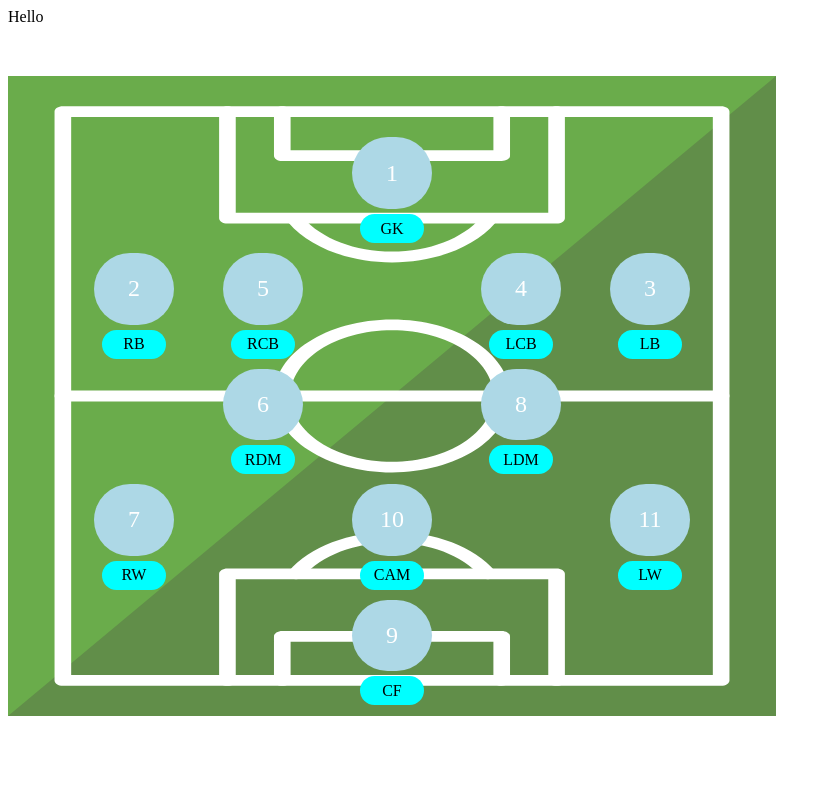
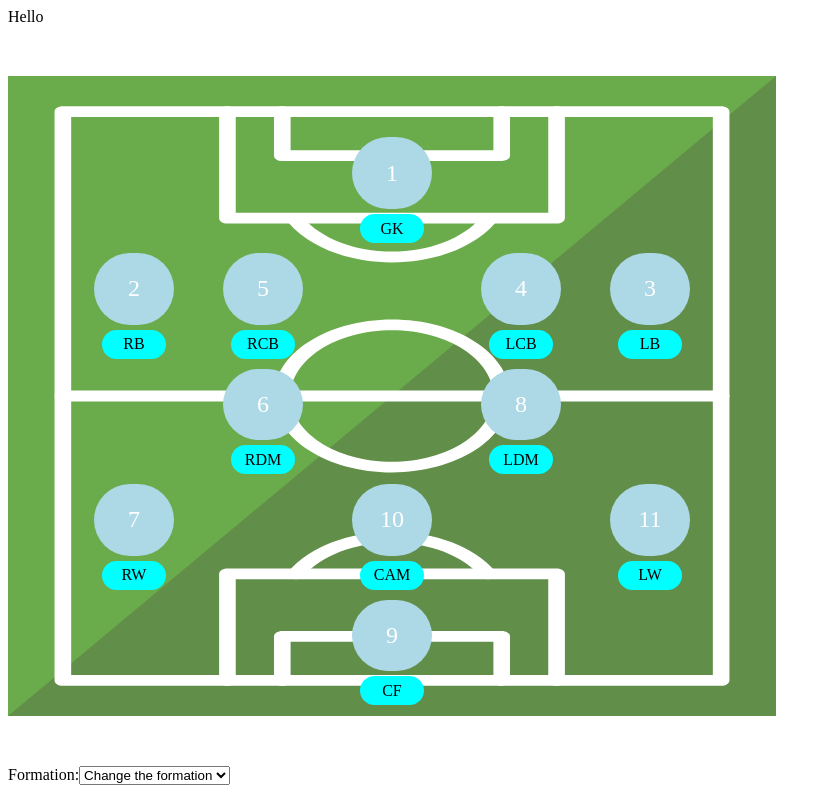
Before and after one commit to KiriraJames/squad-builder, a React (Create React App) app: page / in a window 1280 px wide. Shown: the whole page, without its empty margins (0-831 px from the left). Built offline with nearby package versions, Linux system fonts and the light colour scheme.

Commit message:
Implemented changing formations.

```diff
--- a/src/App.js
+++ b/src/App.js
@@ -10,35 +10,66 @@ class App extends React.Component {
   constructor(props) {
     super(props);
     this.state = {
+      loading: true,
+
       formation: '4-5-1',
-      formationPositions: {},
+      // formationPositions: {},
+
+      choosePlayer: false,
+      selectedPlayer: null,
       selectedPosition: null,
     }
+
+    this.changeFormation = this.changeFormation.bind(this)
+
   }
 
 
-  setFormationPositions() {
+  // setFormationPositions() {
+
+  //   if ( ! Formations.hasOwnProperty( this.state.formation )) {
+  //     console.log('oops')
+  //     return
+  //   }
+
+  //   console.log('here')
+  //   this.setState({
+  //     formationPositions: Formations[this.state.formation].formationPositions
+  //   })
+
+  // }
+
+
+  getFormationPositions() {
 
     if ( ! Formations.hasOwnProperty( this.state.formation )) {
-      return
+      return {}
     }
 
-    this.setState({
-      formationPositions: Formations[this.state.formation].formationPositions
-    })
+    return Formations[this.state.formation].formationPositions
 
   }
 
 
 
-  changeFormation(){
+  changeFormation(e) {
+
+    if( ! e.target.value ) {
+      return
+    }
+
+    this.setState({
+      formation: e.target.value
+    })
+
+    // this.setFormationPositions()
 
   }
 
 
 
   componentDidMount() {
-    this.setFormationPositions();
+    // this.setFormationPositions();
   }
 
 
@@ -49,12 +80,14 @@ class App extends React.Component {
         Hello
 
         <FootballPitch
-          formationPositions={this.state.formationPositions}
+          formationPositions={ this.getFormationPositions() }
         />
 
-        {/* <InfoCard
-          onFormationChange={this.changeFormation}
-        /> */}
+        <InfoCard
+          formations={ Object.keys(Formations) }
+          choosePlayer={ this.state.choosePlayer }
+          changeFormation={ this.changeFormation }
+        />
 
       </div>
     );
--- a/src/components/ChangeFormationForm.js
+++ b/src/components/ChangeFormationForm.js
@@ -1,22 +1,25 @@
 import React from "react";
 
 class ChangeFormationForm extends React.Component {
-    constructor(props) {
-        props();
-
-        const state = {
-            team: null
-        }
-    }
 
     render() {
         return (
             <div>
-                <form onSubmit={ () => {} }>
-                    <div className="form-group">
+                <form>
+                    <div>
                         <label>Formation:</label>
-                        <select name="formation" value={this.state.team} onChange={this.setState({...this.state, team: this.state.team})} required>
-                            <options></options>
+                        <select name="formation" onChange={ (e) => this.props.changeFormation(e) } required>
+
+                            <option value=''>Change the formation</option>
+
+                            {
+                                this.props.formations.map((formation, index) =>
+
+                                    <option key={index} value={formation}>{formation}</option>
+
+                                )
+                            }
+
                         </select>
                     </div>
                 </form>
--- a/src/components/InfoCard.js
+++ b/src/components/InfoCard.js
@@ -1,11 +1,14 @@
 import React from "react";
 import PlayerInfo from './PlayerInfo'
 import ChoosePlayerForm from './ChoosePlayerForm'
+import ChangeFormationForm from './ChangeFormationForm'
 
-class InfoCard extends React.Component{
+class InfoCard extends React.Component {
     render() {
         return (
             <div className="info-card">
+
+                <ChangeFormationForm formations={this.props.formations} changeFormation={this.props.changeFormation}/>
 
                 { this.props.selectedPlayer && !this.props.choosePlayer && <PlayerInfo />}
 
```
Also changed, not shown: 1 other file (tests, documents, lock files or other folders).
